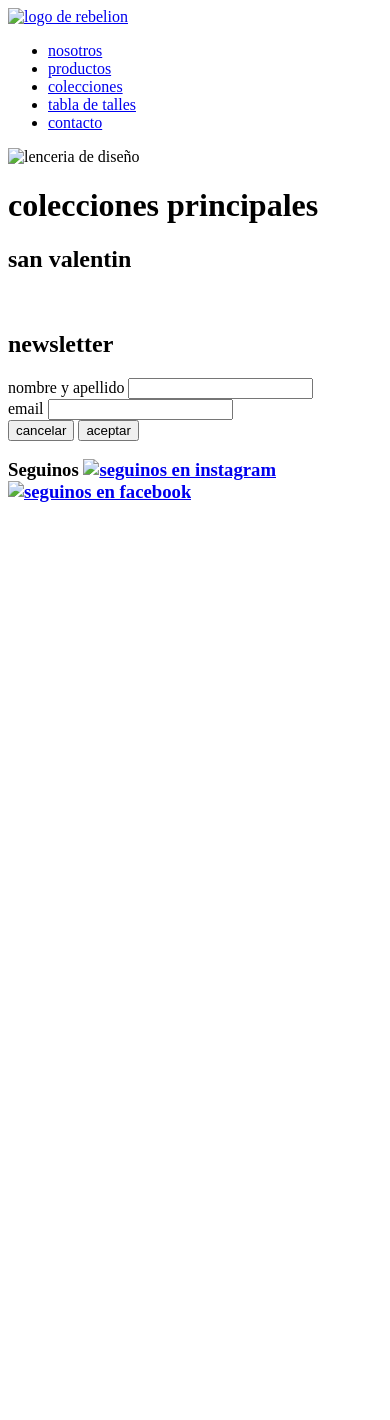
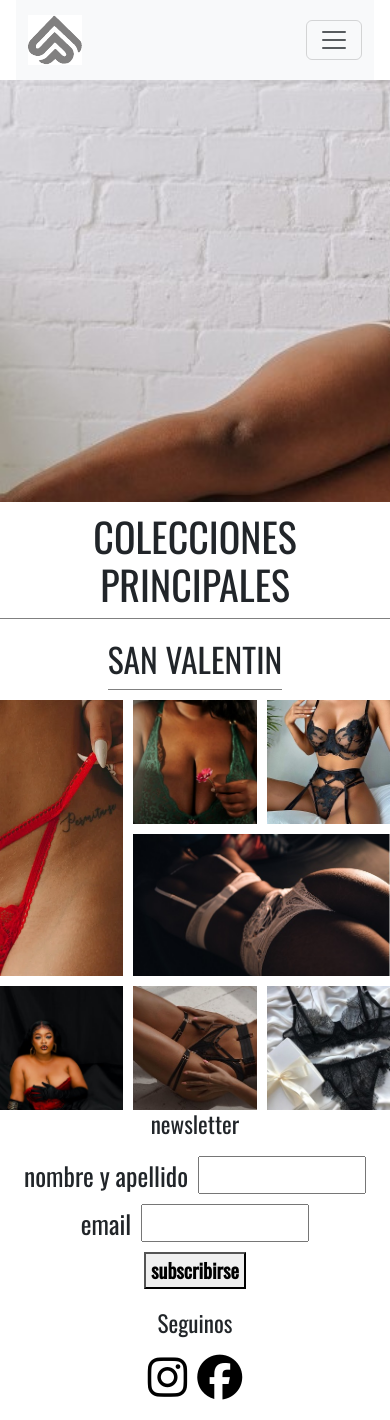
Before and after one commit to julinorieg/rebelion, a plain HTML site: page pages/colecciones.html in a window 390 px wide. Before the commit the page ends 844 px from the top, so only its background shows below. Drawn offline with nearby package versions, Linux system fonts and the light colour scheme.

Commit message:
agregamos la pagina colecciones

```diff
--- a/pages/colecciones.html
+++ b/pages/colecciones.html
@@ -1,81 +1,114 @@
-<!DOCTYPE html>
+<!doctype html>
 <html lang="en">
+
 <head>
-    <meta charset="UTF-8">
-    <meta http-equiv="X-UA-Compatible" content="IE=edge">
-    <meta name="viewport" content="width=device-width, initial-scale=1.0">
-    <title>colecciones</title>
+    <meta charset="utf-8">
+    <meta http-equiv="X-UA-Compatible" content="IE=edge" />
+    <meta name="viewport" content="width=device-width, initial-scale=1">
+    <title>rebelio lenceria de diseño</title>
+    <link href="https://cdn.jsdelivr.net/npm/bootstrap@5.3.0-alpha1/dist/css/bootstrap.min.css" rel="stylesheet"
+        integrity="sha384-GLhlTQ8iRABdZLl6O3oVMWSktQOp6b7In1Zl3/Jr59b6EGGoI1aFkw7cmDA6j6gD" crossorigin="anonymous">
+    <link rel="stylesheet" href="../css/normalize.css" />
+    <link rel="stylesheet" href="../css/style.css" />
+    <script src="https://kit.fontawesome.com/b7e1729972.js" crossorigin="anonymous"></script>
+    <link rel="shortcut icon" href="../img/logos/favicon.jpg" type="image/x-icon" />
+</head>
 
-</head>
 <body>
+    <script src="https://cdn.jsdelivr.net/npm/bootstrap@5.3.0-alpha1/dist/js/bootstrap.bundle.min.js"
+        integrity="sha384-w76AqPfDkMBDXo30jS1Sgez6pr3x5MlQ1ZAGC+nuZB+EYdgRZgiwxhTBTkF7CXvN"
+        crossorigin="anonymous"></script>
 
-    <nav>
-        <a href="../index.html">
-            <img src="../img/logoa.png" alt="logo de rebelion">
-        </a>
+    <!--inicio nav-->
+    <nav class="mainHeader navbar navigation navbar-expand-lg bg-body-tertiary">
+        <div class=" container-fluid">
+            <a class="navbar-brand" href="../index.html">
+                <img class="isologotipo" src="../img/logos/logoreb.png" alt="">
+                <img class="logotipo" src="../img/logos/logotipo.png" alt="">
+
+            </a>
+            <button class="navbar-toggler" type="button" data-bs-toggle="collapse"
+                data-bs-target="#navbarSupportedContent" aria-controls="navbarSupportedContent" aria-expanded="false"
+                aria-label="Toggle navigation">
+                <span class="navbar-toggler-icon"></span>
+            </button>
+            <div class="collapse navbar-collapse" id="navbarSupportedContent">
+                <ul class=" list navbar-nav ms-auto mb-2 mb-lg-0">
+                    <li class="listItem nav-item">
+                        <a class="link nav-link" aria-current="page" href="/index.html">Home</a>
+                    </li>
+                    <li class="listItem nav-item">
+                        <a class=" link nav-link" href="/pages/productos.html">productos</a>
+                    </li>
+                    <li class="listItem nav-item">
+                        <a class=" link nav-link" href="/pages/colecciones.html">colecciones</a>
+                    </li>
+                    <li class="listItem nav-item">
+                        <a class=" link nav-link" href="/pages/cuidados.html">cuidados</a>
+                    </li>
+                    <li class="listItem nav-item">
+                        <a class="link nav-link" href="/pages/contacto.html">contacto</a>
+                    </li>
+                </ul>
+            </div>
+        </div>
+    </nav>
+    <!--fin nav-->
 
 
-        <ul>
-            <li>
-                <a href="cuidados.html">nosotros</a>
-            </li>
-            <li>
-                <a href="productos.html">productos</a>
-            </li>
-            <li>
-                <a href="#">colecciones</a>
-            </li>
-            <li>
-                <a href="tabladetalles.html">tabla de talles</a>
-            </li>
-            <li>
-                <a href="contacto.html">contacto</a>
-            </li>
-        </ul>
-    </nav>
-
-    <header>
-        <img src="../img/porthom.jpeg" alt="lenceria de diseño">
-    </header>
-
-    <main>
-        <h1>colecciones principales</h1>
-        <div>
-            <h2>san valentin</h2>
-            <img src="../img/sanva.jpeg" alt="">
-        </div>
-
-    </main>
-    <section>
-        <section>
-            <h2>newsletter</h2>
-            <article>
-                <form action="envio.php">
-                    <div>
-                        <label for="name">nombre y apellido</label>
-                        <input type="text" id="name">
-                    </div>
-                   <div>
-                    <label for="mail">email</label>
-                    <input type="email" id="mail">
-                   </div>
-                <div>
-                    <input type="reset" value="cancelar">
-                    <input type="submit" value="aceptar">
-                    <div>
+    <section class="heroAnimation">
     </section>
 
-    <footer>
-        <h3>
-            Seguinos
-            <a href="https://www.instagram.com/rebelion.jn/" target="_blank">
-                <img src="../img/insta.svg" alt="seguinos en instagram">
-            </a>
-            <a href="#" target="_blank">
-                <img src="../img/faceicon.svg" alt="seguinos en facebook">
-            </a>
+    <main class="mainContainer colecciones">
+        <h1 class="collectionTitle">colecciones principales</h1>
+        <h2 class="svTitle">san valentin</h2>
+        <section class="collections">
+            <img class="collectionItem1 collectionItem" src="../img/collections/image1.png" alt="">
+            <img class="collectionItem2 collectionItem" src="../img/collections/image2.png" alt="">
+            <img class="collectionItem3 collectionItem" src="../img/collections/image3.jpg" alt="">
+            <img class="collectionItem4 collectionItem" src="../img/collections/image4.jpg" alt="">
+            <img class="collectionItem5 collectionItem" src="../img/collections/image5.png" alt="">
+            <img class="collectionItem6 collectionItem" src="../img/collections/image6.jpg" alt="">
+            <img class="collectionItem7 collectionItem" src="../img/collections/image7.jpg" alt="">
 
-        </h3>
+        </section>
+    </main>
+
+
+
+
+    <footer class="footer">
+        <section class="newsletter">
+            <h3 class="newsletterTitle">newsletter</h3>
+            <form class="form" action="envio.php">
+                <div class="inputs">
+                    <div class="inputContainer">
+                        <label for="name">nombre y apellido</label>
+                        <input type="text" id="name" />
+                    </div>
+                    <div class="inputContainer">
+                        <label for="mail">email</label>
+                        <input type="email" id="mail" />
+                    </div>
+                </div>
+                <button class="newsletterButton" type="submit">
+                    subscribirse
+                </button>
+            </form>
+        </section>
+
+        <section class="follow">
+            <h3 class="followTitle">Seguinos</h3>
+            <div class="iconsContainer">
+                <a href="https://www.instagram.com/rebelion.jn/" target="_blank">
+                    <i class="fa-brands fa-instagram icon"></i>
+                </a>
+                <a href="#" target="_blank">
+                    <i class="fa-brands fa-facebook icon"></i>
+                </a>
+            </div>
+        </section>
     </footer>
 </body>
+
 </html>
```
